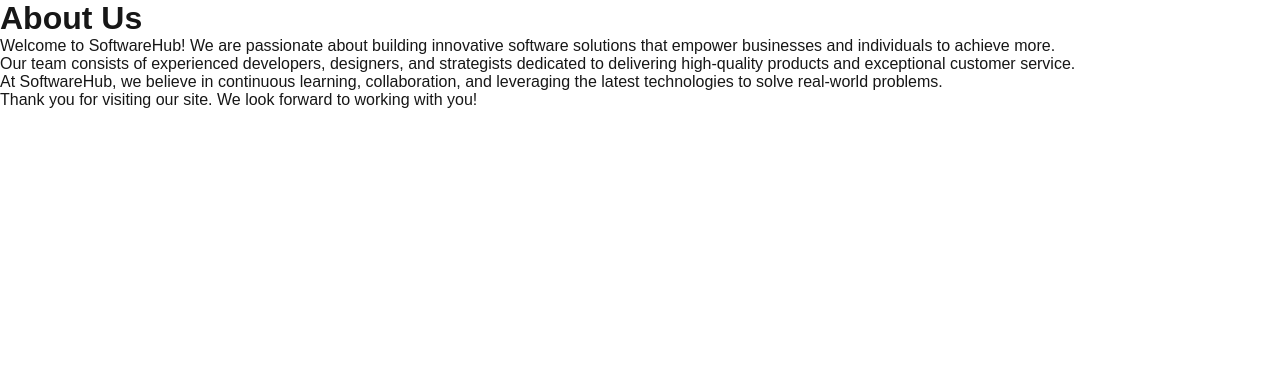
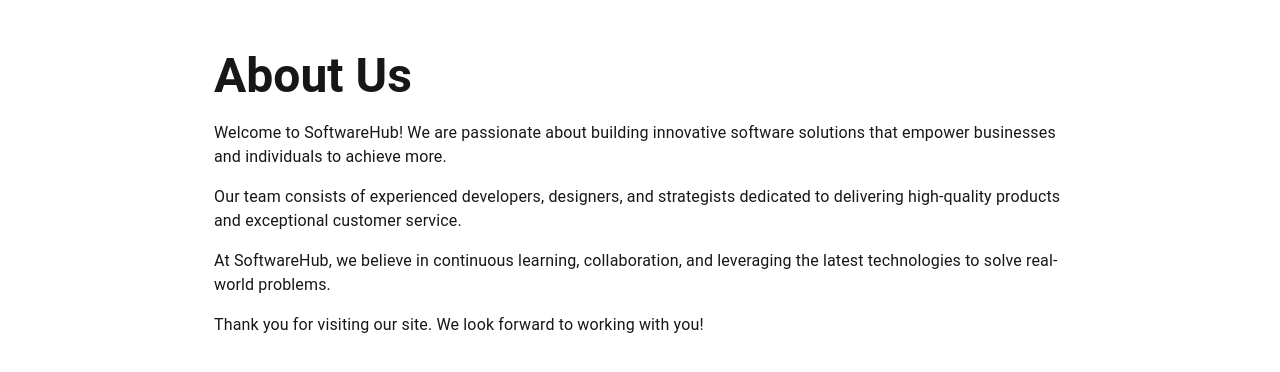
Before and after one commit to maheshyadav7702/softwarehub, a Next.js app: page /aboutus in a window 1280 px wide. Shown: the top 372 px of the page. Built offline with nearby package versions, Linux system fonts and the light colour scheme.

Commit message:
about us page changes

```diff
--- a/src/app/aboutus/page.tsx
+++ b/src/app/aboutus/page.tsx
@@ -1,21 +1,27 @@
+"use client";
 import React from "react";
+import { Container, Typography, Box } from "@mui/material";
 
 const AboutUsPage = () => (
-    <main className="max-w-3xl mx-auto py-12 px-4">
-        <h1 className="text-4xl font-bold mb-6">About Us</h1>
-        <p className="mb-4 text-lg">
-            Welcome to SoftwareHub! We are passionate about building innovative software solutions that empower businesses and individuals to achieve more.
-        </p>
-        <p className="mb-4 text-lg">
-            Our team consists of experienced developers, designers, and strategists dedicated to delivering high-quality products and exceptional customer service.
-        </p>
-        <p className="mb-4 text-lg">
-            At SoftwareHub, we believe in continuous learning, collaboration, and leveraging the latest technologies to solve real-world problems.
-        </p>
-        <p className="text-lg">
-            Thank you for visiting our site. We look forward to working with you!
-        </p>
-    </main>
+    <Container maxWidth="md" sx={{ py: 6 }}>
+        <Box>
+            <Typography variant="h3" component="h1" fontWeight="bold" gutterBottom>
+                About Us
+            </Typography>
+            <Typography variant="body1" paragraph>
+                Welcome to SoftwareHub! We are passionate about building innovative software solutions that empower businesses and individuals to achieve more.
+            </Typography>
+            <Typography variant="body1" paragraph>
+                Our team consists of experienced developers, designers, and strategists dedicated to delivering high-quality products and exceptional customer service.
+            </Typography>
+            <Typography variant="body1" paragraph>
+                At SoftwareHub, we believe in continuous learning, collaboration, and leveraging the latest technologies to solve real-world problems.
+            </Typography>
+            <Typography variant="body1">
+                Thank you for visiting our site. We look forward to working with you!
+            </Typography>
+        </Box>
+    </Container>
 );
 
 export default AboutUsPage;
```
